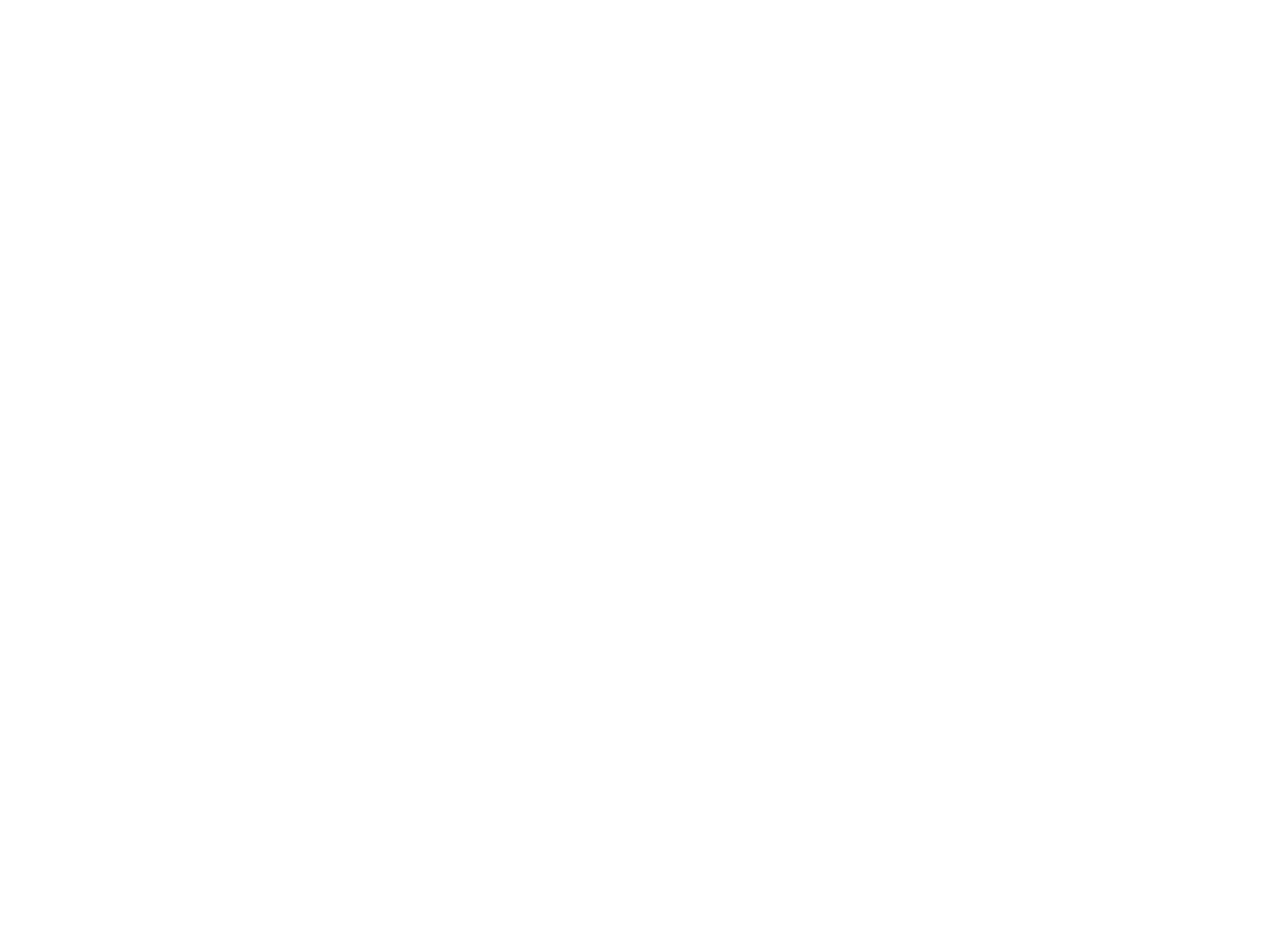
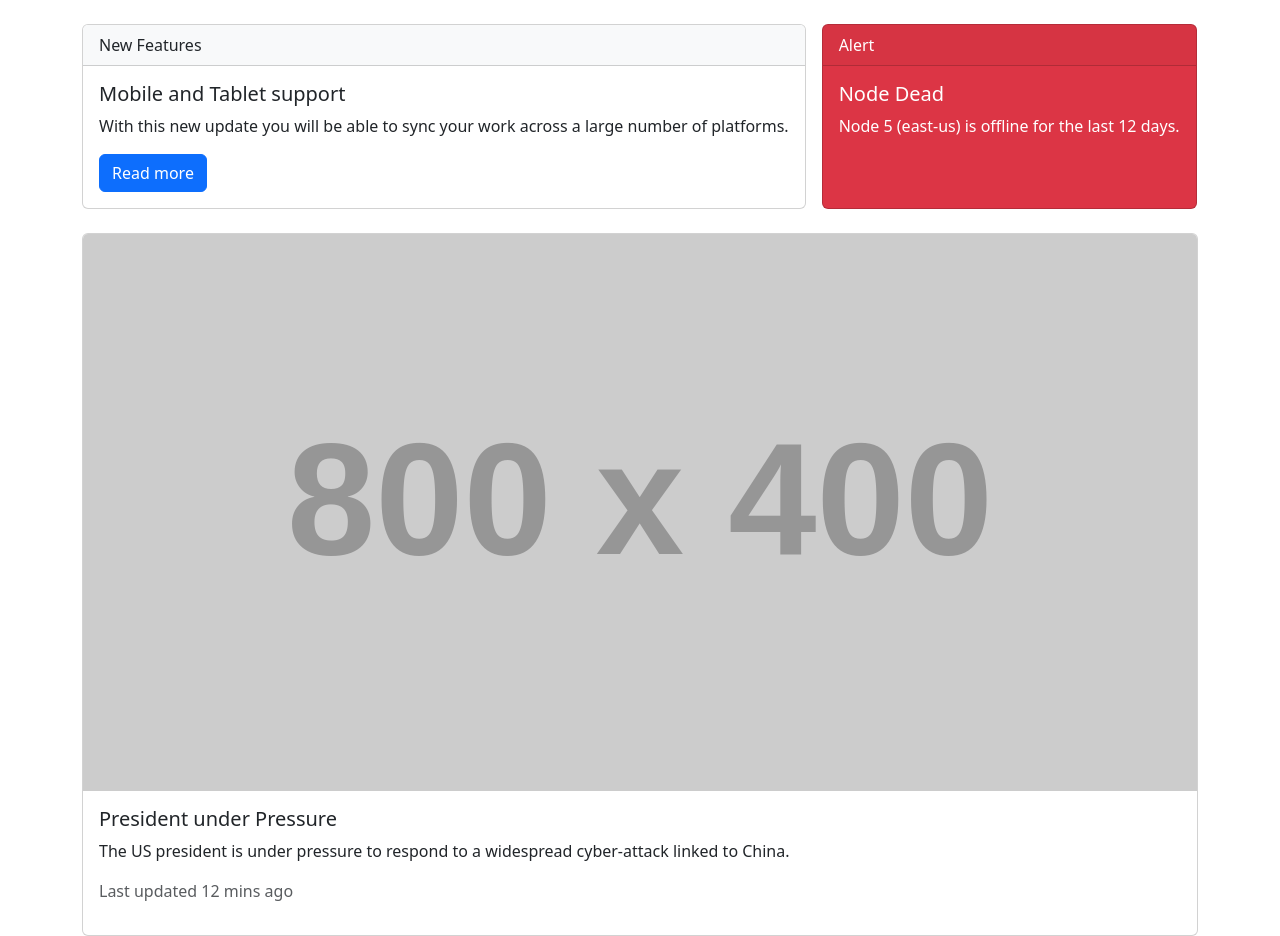
Before and after one commit to acciojob/bootstrap-card-ms-adithya, a website: page main.html in a window 1280 px wide. Before the commit the page ends 800 px from the top, so only its background shows below. Drawn offline with nearby package versions, Linux system fonts and the light colour scheme; placeholder pictures from the web are drawn by us.

Commit message:
created a submission

```diff
--- a/main.html
+++ b/main.html
@@ -3,11 +3,43 @@
 <html>
 
 <head>
+	<link href="https://cdn.jsdelivr.net/npm/bootstrap@5.3.3/dist/css/bootstrap.min.css" rel="stylesheet">
 	<link rel="stylesheet" href="styles.css">
 </head>
 
 <body>
-	<!-- the entire body must be written by student -->
+	<div class="container mt-4">
+        <div class="card-deck d-flex gap-3">
+            <!-- First Card -->
+            <div class="card">
+                <div class="card-header bg-light">New Features</div>
+                <div class="card-body">
+                    <h5 class="card-title">Mobile and Tablet support</h5>
+                    <p class="card-text">With this new update you will be able to sync your work across a large number of platforms.</p>
+                    <button class="btn btn-primary">Read more</button>
+                </div>
+            </div>
+
+            <!-- Second Card -->
+            <div class="card bg-danger text-white">
+                <div class="card-header">Alert</div>
+                <div class="card-body">
+                    <h5 class="card-title">Node Dead</h5>
+                    <p class="card-text">Node 5 (east-us) is offline for the last 12 days.</p>
+                </div>
+            </div>
+        </div>
+
+        <!-- Third Card -->
+        <div class="card mt-4">
+            <img src="https://via.placeholder.com/800x400" class="card-img-top" alt="Underwater Scene">
+            <div class="card-body">
+                <h5 class="card-title">President under Pressure</h5>
+                <p class="card-text">The US president is under pressure to respond to a widespread cyber-attack linked to China.</p>
+                <p class="text-muted">Last updated 12 mins ago</p>
+            </div>
+        </div>
+    </div>
     <script type="text/javascript" src="./script.js">
 </script>
 
```
